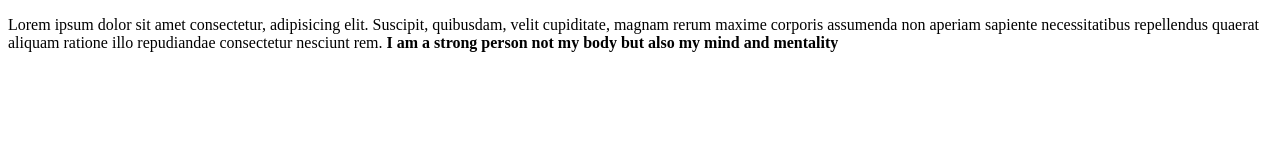
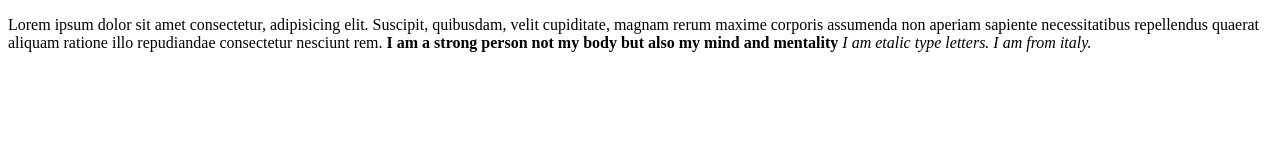
Before and after one commit to AnupomRoyShuvo/my-first-repo, a plain HTML site: page index.html in a window 1280 px wide. Drawn offline with Linux system fonts and the light colour scheme.

Commit message:
add anoter seystem

```diff
--- a/index.html
+++ b/index.html
@@ -13,7 +13,10 @@
         Lorem ipsum dolor sit amet consectetur, adipisicing elit. Suscipit, quibusdam, velit cupiditate, magnam rerum
         maxime corporis assumenda non aperiam sapiente necessitatibus repellendus quaerat aliquam ratione illo
         repudiandae consectetur nesciunt rem.
+
         <strong>I am a strong person not my body but also my mind and mentality</strong>
+
+        <em>I am etalic type letters. I am from italy.</em>
     </p>
 </body>
 
```
